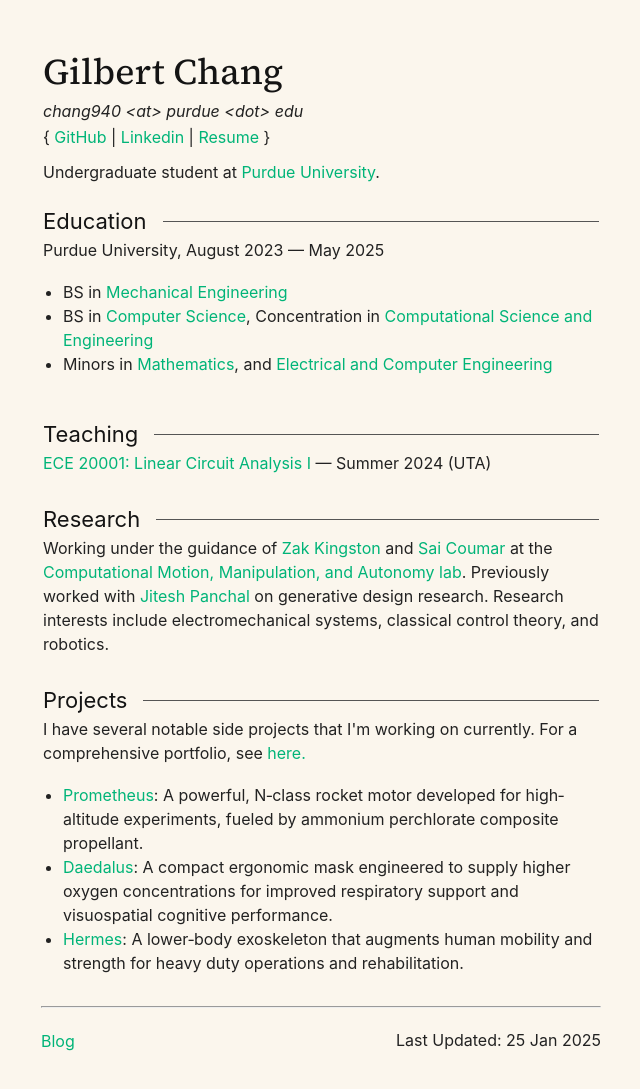
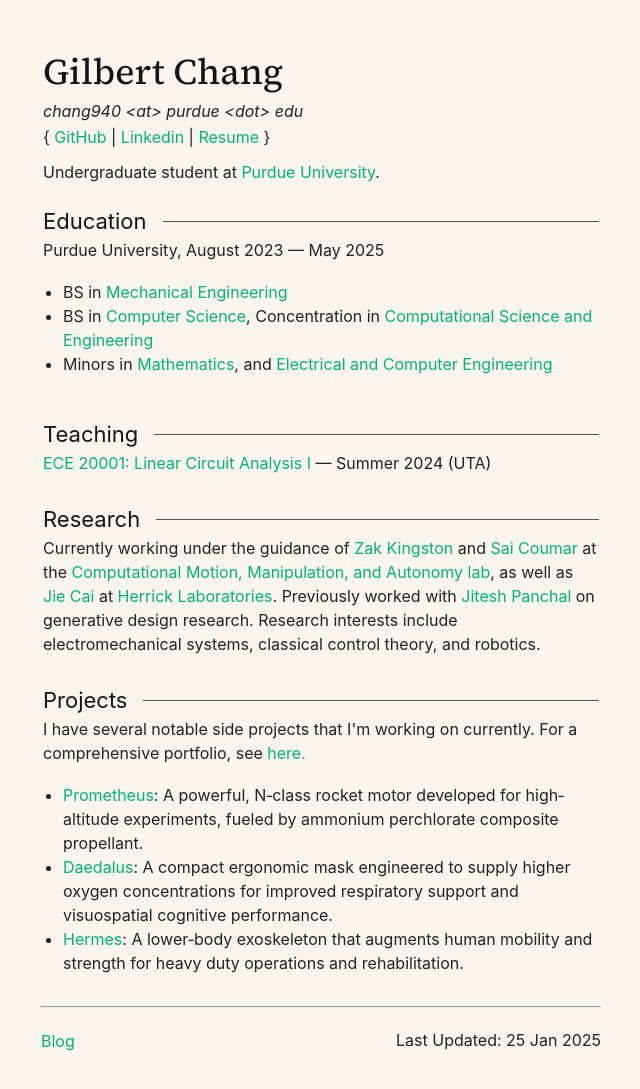
Before and after one commit to vindou/vindou, a Jekyll site: the page built from index.html, in a window 1280 px wide. Shown: the whole page, without its empty margins (319-959 px from the left). Built offline with Jekyll 4.4.1, drawn with Linux system fonts in a browser that asks for light colours.

Commit message:
Update index.html

```diff
--- a/index.html
+++ b/index.html
@@ -61,10 +61,13 @@
   <div class="subsection">
     <div class="text-container">
       <p>
-        Working under the guidance of <a href="https://zkingston.com/">Zak Kingston</a> and
-        <a href=""https://saiccoumar.github.io/">Sai Coumar</a>
-        at the <a href="https://commalab.org/">Computational Motion, Manipulation, and Autonomy lab</a>.
-         Previously worked with <a href="https://engineering.purdue.edu/ME/People/ptProfile?resource_id=80194">Jitesh Panchal</a>
+        Currently working under the guidance of <a href="https://zkingston.com/">Zak Kingston</a> and
+        <a href="https://saiccoumar.github.io/">Sai Coumar</a>
+        at the <a href="https://commalab.org/">Computational Motion, Manipulation, and Autonomy lab</a>, as well as
+        <a href="https://www.purdue.edu/engineering/cairesearchgroup/?_ga=2.107071626.982410844.1737427448-1314664790.1715009920">Jie Cai</a>
+        at <a href="https://engineering.purdue.edu/Herrick">Herrick Laboratories</a>.
+
+        Previously worked with <a href="https://engineering.purdue.edu/ME/People/ptProfile?resource_id=80194">Jitesh Panchal</a>
          on generative design research.
         Research interests include electromechanical systems, classical control theory, and robotics.
       </p>
```
